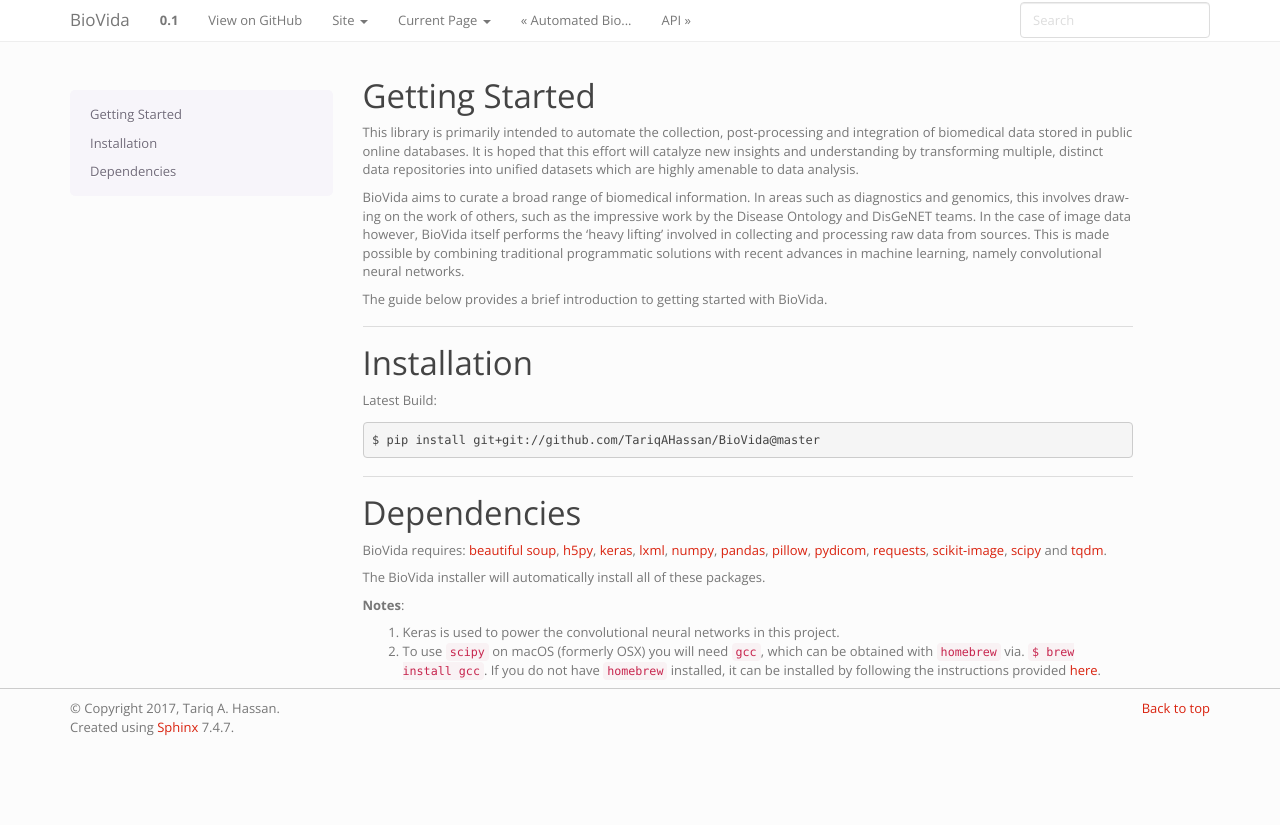
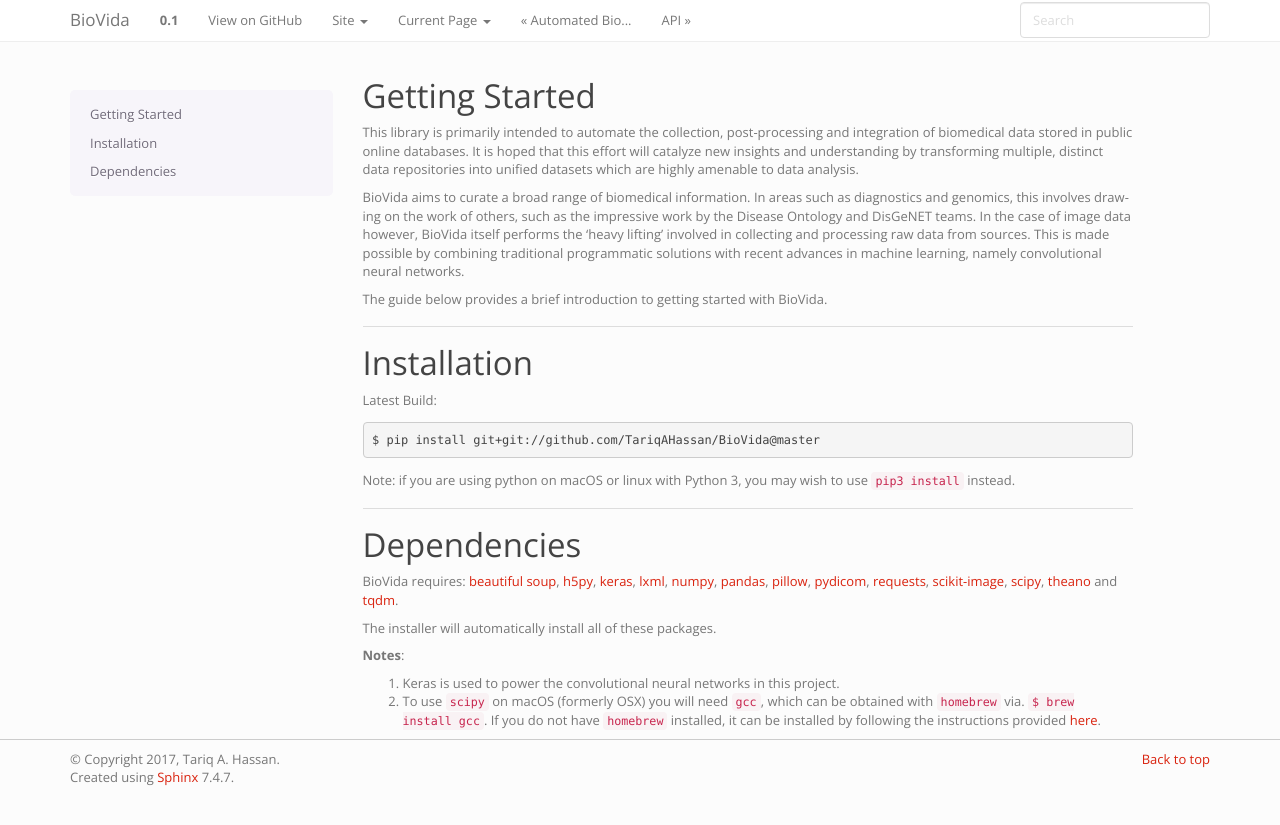
Before and after one commit to TariqAHassan/BioVida, a Sphinx documentation site: the page built from docs/GettingStarted.rst, in a window 1280 px wide. Shown: the top 825 px of the page. Built offline with Sphinx 7.4.7, drawn with Linux system fonts in a browser that asks for light colours.

Commit message:
Update Docs

```diff
--- a/docs/GettingStarted.rst
+++ b/docs/GettingStarted.rst
@@ -24,6 +24,8 @@
 
     $ pip install git+git://github.com/TariqAHassan/BioVida@master
 
+Note: if you are using python on macOS or linux with Python 3, you may wish to use ``pip3 install`` instead.
+
 --------------
 
 Dependencies
@@ -39,10 +41,11 @@
 `pydicom <https://github.com/darcymason/pydicom>`__,
 `requests <http://docs.python-requests.org/en/master/>`__,
 `scikit-image <http://scikit-image.org>`__,
-`scipy <https://www.scipy.org>`__ and
+`scipy <https://www.scipy.org>`__,
+`theano <http://deeplearning.net/software/theano/>`__ and
 `tqdm <https://github.com/tqdm/tqdm>`__.
 
-The BioVida installer will automatically install all of these packages.
+The installer will automatically install all of these packages.
 
 **Notes**:
 
```
